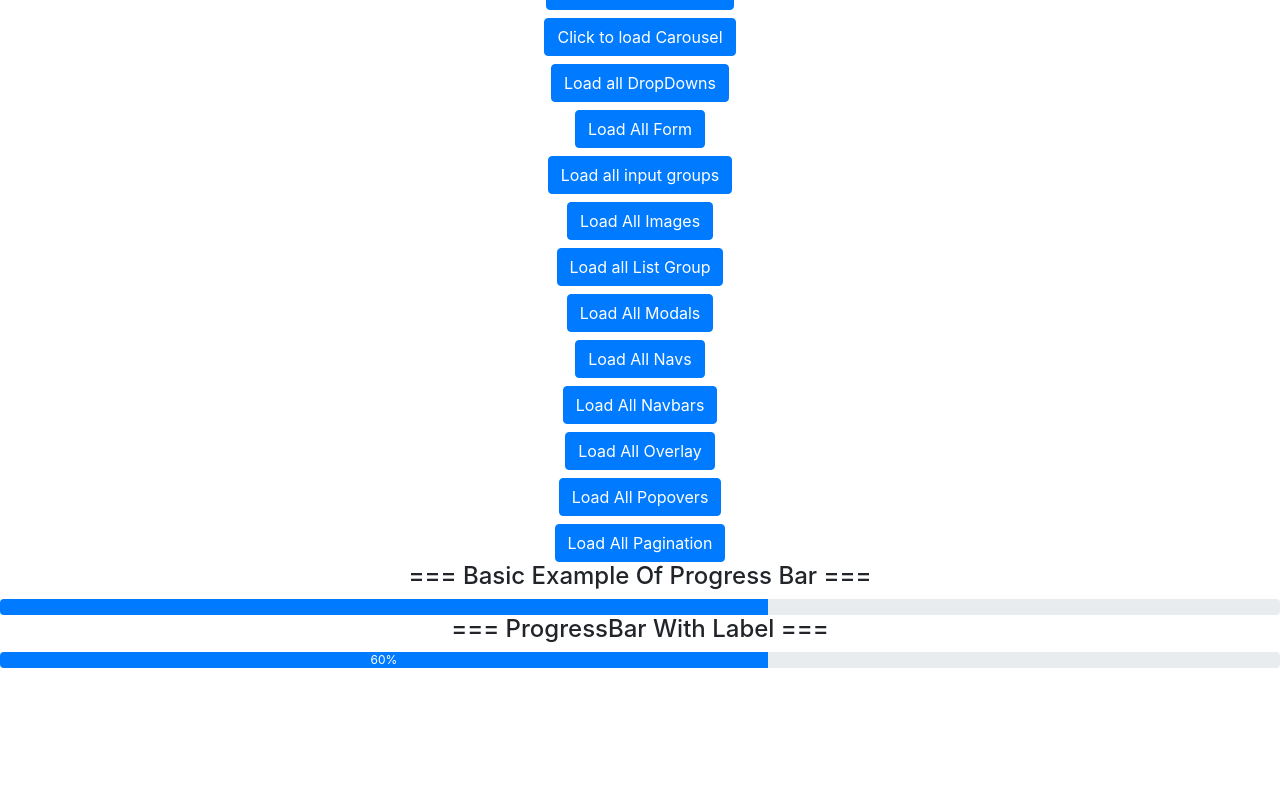
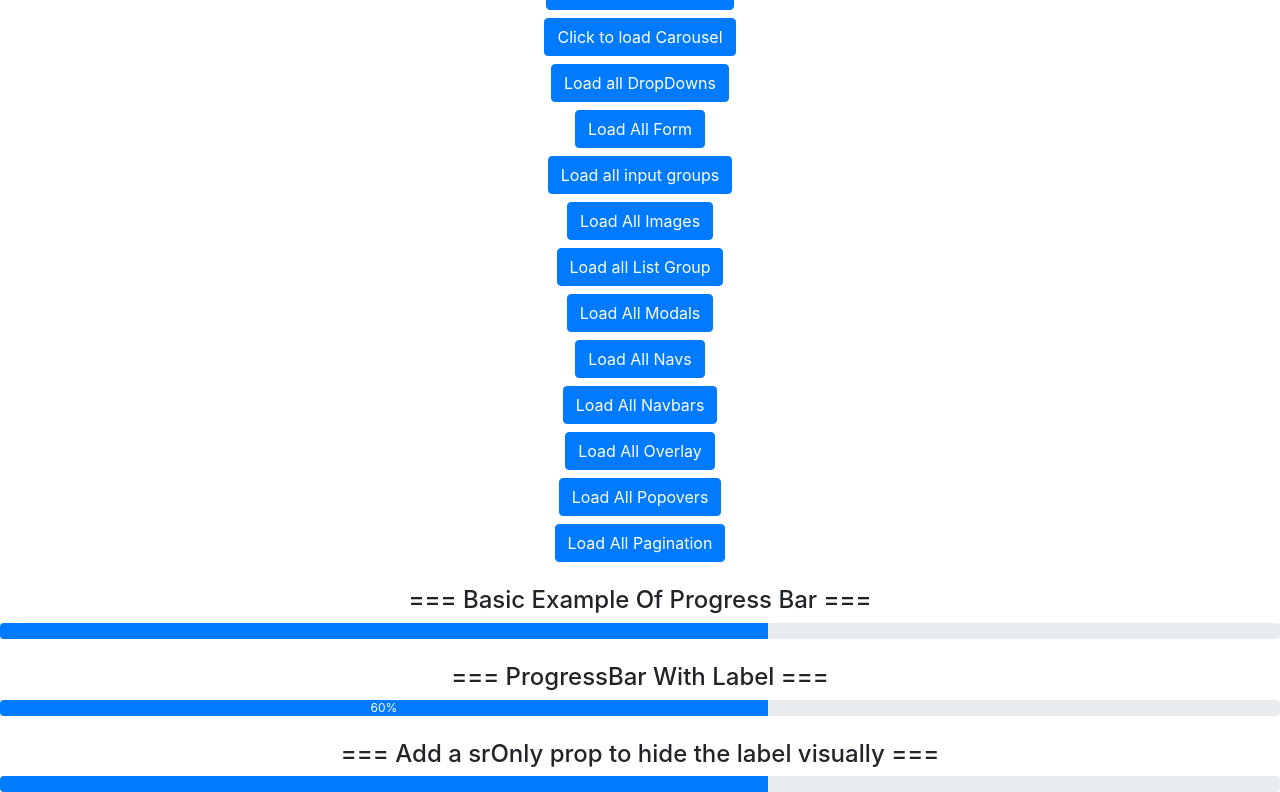
Before and after one commit to Khwajapasha/Boosrtrap-Practice, a React (Create React App) app: page / in a window 1280 px wide. Shown: the part 438-1230 px from the top of the page. Before the commit the page ends 1106 px from the top, so only its background shows below. Built offline with nearby package versions, Linux system fonts and the light colour scheme.

Commit message:
ProgressBar screen read only hide label of progressBar

```diff
--- a/src/Component/MainBodySection/ProgressBarComponent/AllProgressBar.jsx
+++ b/src/Component/MainBodySection/ProgressBarComponent/AllProgressBar.jsx
@@ -1,12 +1,14 @@
 import React from "react";
 import { ProgressBarBasicExample } from "./ProgressBarBasicExample";
+import { ProgressBarScreenReadOnly } from "./ProgressBarScreenReadOnly";
 import { ProgressBarWithLabel } from "./ProgressBarWithLabel";
 
 export const AllProgressBar = () => {
   return (
     <div>
       <ProgressBarBasicExample />
-      <ProgressBarWithLabel></ProgressBarWithLabel>
+      <ProgressBarWithLabel />
+      <ProgressBarScreenReadOnly />
     </div>
   );
 };
--- a/src/Component/MainBodySection/ProgressBarComponent/ProgressBarBasicExample.jsx
+++ b/src/Component/MainBodySection/ProgressBarComponent/ProgressBarBasicExample.jsx
@@ -2,7 +2,7 @@ import React from "react";
 import { ProgressBar } from "react-bootstrap";
 export const ProgressBarBasicExample = () => {
   return (
-    <div>
+    <div className="mt-4">
       <h4>=== Basic Example Of Progress Bar ===</h4>
       <ProgressBar now={60} />
     </div>
--- /dev/null
+++ b/src/Component/MainBodySection/ProgressBarComponent/ProgressBarScreenReadOnly.jsx
@@ -0,0 +1,13 @@
+import React from "react";
+import { ProgressBar } from "react-bootstrap";
+export const ProgressBarScreenReadOnly = () => {
+  const now = 60;
+
+  const progressInstance = <ProgressBar now={now} label={`${now}%`} srOnly />;
+  return (
+    <div className="mt-4">
+      <h4>=== Add a srOnly prop to hide the label visually === </h4>
+      {progressInstance}
+    </div>
+  );
+};
--- a/src/Component/MainBodySection/ProgressBarComponent/ProgressBarWithLabel.jsx
+++ b/src/Component/MainBodySection/ProgressBarComponent/ProgressBarWithLabel.jsx
@@ -5,7 +5,7 @@ export const ProgressBarWithLabel = () => {
 
   const progressInstance = <ProgressBar now={now} label={`${now}%`} />;
   return (
-    <div>
+    <div className="mt-4">
       <h4>=== ProgressBar With Label ===</h4>
       {progressInstance}
     </div>
```
